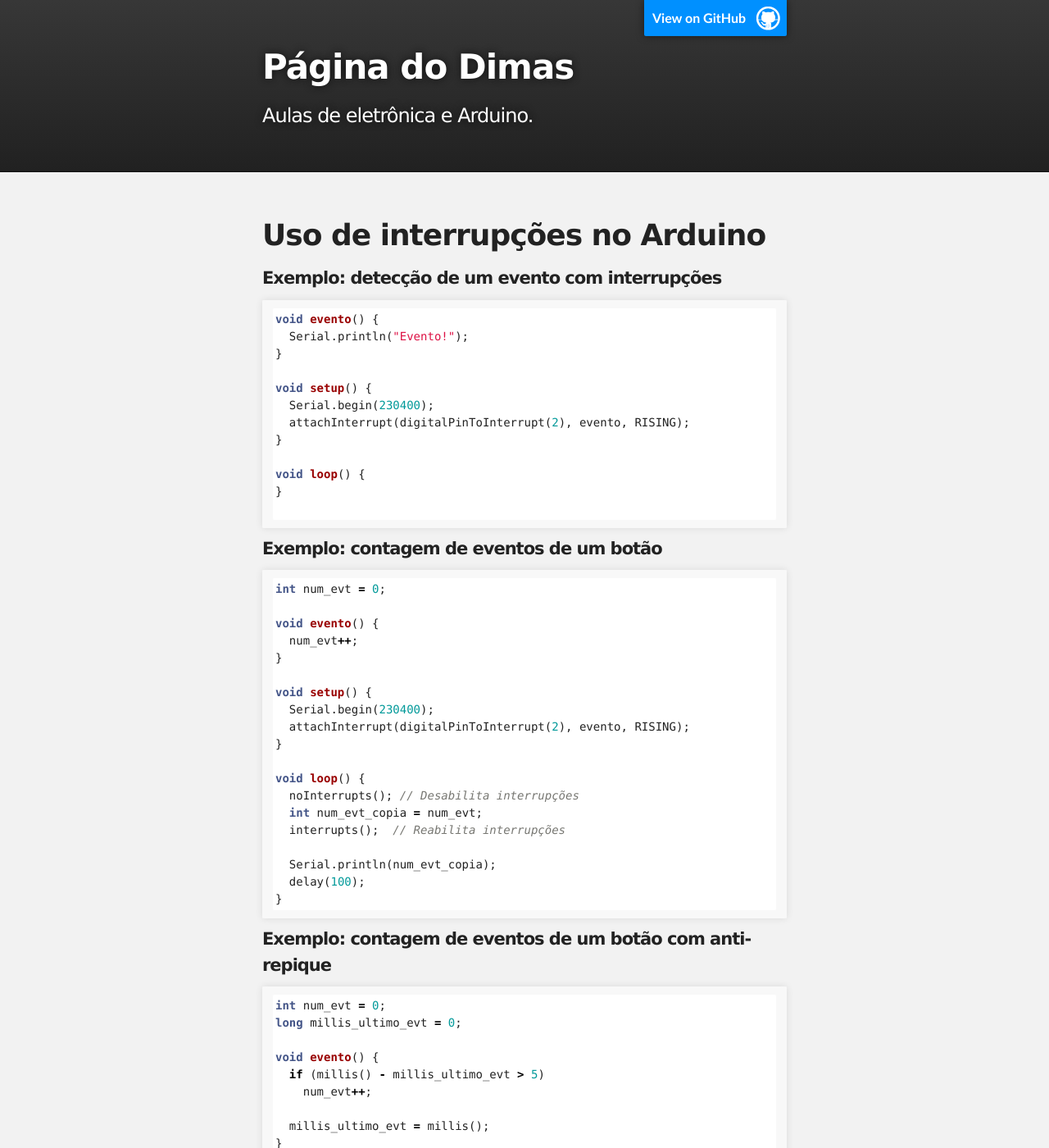
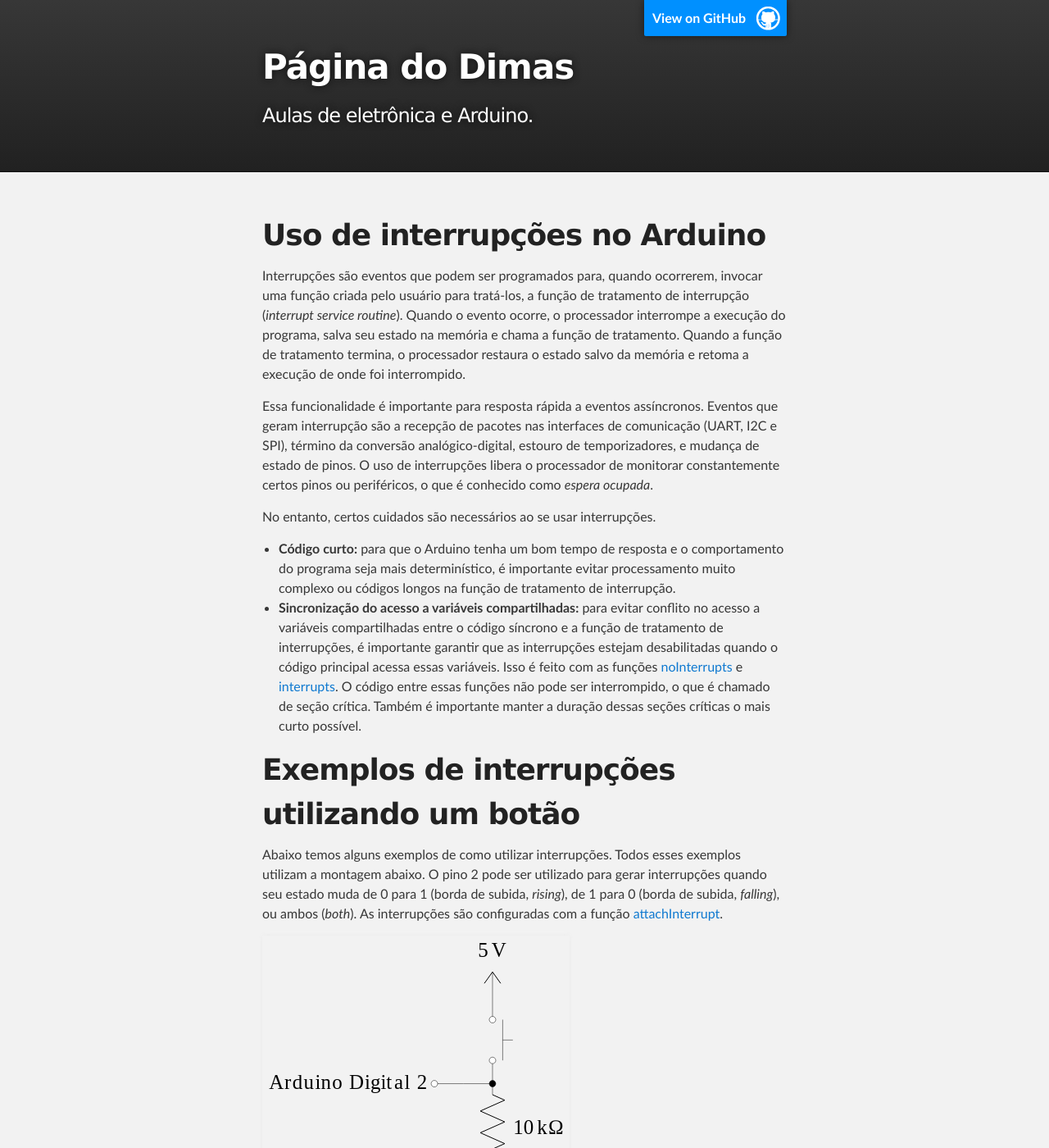
Before and after one commit to dimasad/dimasad.github.io.OLD, a Jekyll site: the page built from _aulas/interrupcoes.md, in a window 1280 px wide and 1400 px high. Shown: the whole window at 82% size. Built offline with Jekyll 4.4.1, drawn with Linux system fonts in a browser that asks for light colours; some of the changed text lies outside the part shown.

Commit message:
Mais material na explicação de interrupções.

````diff
--- a/_aulas/interrupcoes.md
+++ b/_aulas/interrupcoes.md
@@ -5,9 +5,58 @@ layout: default
 Uso de interrupções no Arduino
 ==============================
 
+Interrupções são eventos que podem ser programados para, quando ocorrerem,
+invocar uma função criada pelo usuário para tratá-los, a função de tratamento
+de interrupção (_interrupt service routine_). Quando o evento ocorre, o
+processador interrompe a execução do programa, salva seu estado na memória e
+chama a função de tratamento. Quando a função de tratamento termina, o
+processador restaura o estado salvo da memória e retoma a execução de onde foi
+interrompido.
+
+Essa funcionalidade é importante para resposta rápida a eventos assíncronos.
+Eventos que geram interrupção são a recepção de pacotes nas interfaces de
+comunicação (UART, I2C e SPI), término da conversão analógico-digital, estouro
+de temporizadores, e mudança de estado de pinos. O uso de interrupções libera
+o processador de monitorar constantemente certos pinos ou periféricos, o que é
+conhecido como _espera ocupada_.
+
+No entanto, certos cuidados são necessários ao se usar interrupções.
+ - **Código curto:** para que o Arduino tenha um bom tempo de resposta e o
+ comportamento do programa seja mais determinístico, é importante evitar
+ processamento muito complexo ou códigos longos na função de tratamento de
+ interrupção.
+ - **Sincronização do acesso a variáveis compartilhadas:** para evitar conflito
+ no acesso a variáveis compartilhadas entre o código síncrono e a função de
+ tratamento de interrupções, é importante garantir que as interrupções estejam
+ desabilitadas quando o código principal acessa essas variáveis. Isso é
+ feito com as funções [noInterrupts] e [interrupts]. O código entre essas
+ funções não pode ser interrompido, o que é chamado de seção crítica. Também é
+ importante manter a duração dessas seções críticas o mais curto possível.
+
+Exemplos de interrupções utilizando um botão
+============================================
+
+Abaixo temos alguns exemplos de como utilizar interrupções. Todos esses
+exemplos utilizam a montagem abaixo. O pino 2 pode ser utilizado para gerar
+interrupções quando seu estado muda de 0 para 1 (borda de subida, _rising_),
+de 1 para 0  (borda de subida, _falling_), ou ambos (_both_). As interrupções
+são configuradas com a função [attachInterrupt].
+
+![](/schem/btn-interrupt.svg)
+
+
 #### Exemplo: detecção de um evento com interrupções
 
+Esse primeiro código é um teste simples das interrupções. Quando o botão for
+pressionado (borda de subida), o texto `Evento!` será impresso na porta serial.
+Abra o monitor serial e observe o funcionamento do programa.
+
+**Importante:** não é boa prática o uso das funções `Serial.print` e
+`Serial.println` de dentro da função de tratamento de interrupções. Em casos
+mais complexos isso pode gerar problemas.
+
 ```
+// Função de tratamento de interrupção
 void evento() {
   Serial.println("Evento!");
 }
@@ -22,7 +71,16 @@ void loop() {
 
 ```
 
+Como desafio, altere esse programa para imprimir o texto quando o botão é
+liberado. Altere também o programa para imprimir o texto quando o botão é
+pressionado e quando é liberado.
+
 #### Exemplo: contagem de eventos de um botão
+
+Esse código abaixo ilustra como usar uma seção crítica para compartilhar
+informação entre a função de tratamento de interrupção e o programa principal.
+O número de vezes que o botão foi pressionado é impresso na porta serial
+periodicamente.
 
 ```
 int num_evt = 0;
@@ -37,9 +95,9 @@ void setup() {
 }
 
 void loop() {
-  noInterrupts(); // Desabilita interrupções
+  noInterrupts(); // Desabilita interrupções (início da seção crítica)
   int num_evt_copia = num_evt;
-  interrupts();  // Reabilita interrupções
+  interrupts();  // Reabilita interrupções  (fim da seção crítica)
 
   Serial.println(num_evt_copia);
   delay(100);
@@ -48,6 +106,11 @@ void loop() {
 
 
 #### Exemplo: contagem de eventos de um botão com anti-repique
+
+Botões mecânicos possuem repique o que faz com que o código anterior às vezes
+registre mais de um evento quando o botão é pressionado uma única vez. Neste
+exemplo, uma estratégia anti-repique é implementada no código de tratamento
+de interrupções para resolver esse problema.
 
 ```
 int num_evt = 0;
@@ -66,11 +129,15 @@ void setup() {
 }
 
 void loop() {
-  noInterrupts(); // Desabilita interrupções
+  noInterrupts(); // Desabilita interrupções (início da seção crítica)
   int num_evt_copia = num_evt;
-  interrupts();  // Reabilita interrupções
+  interrupts();  // Reabilita interrupções  (fim da seção crítica)
 
   Serial.println(num_evt_copia);
   delay(100);
 }
 ```
+
+[attachInterrupt]: https://www.arduino.cc/en/Reference/AttachInterrupt
+[interrupts]: https://www.arduino.cc/en/Reference/Interrupts
+[noInterrupts]: https://www.arduino.cc/en/Reference/Interrupts
````
Also changed, not shown: schem/btn-interrupt.svg (added), 2 other files.
